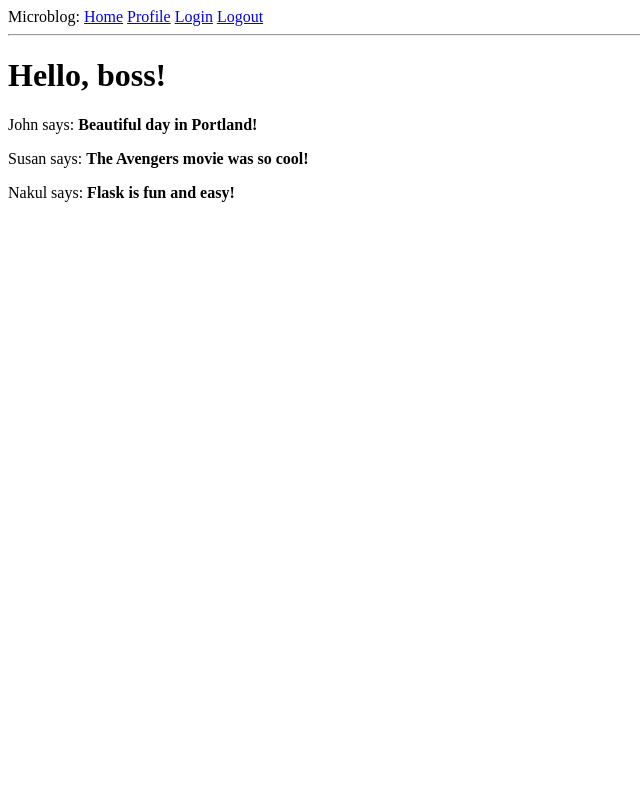
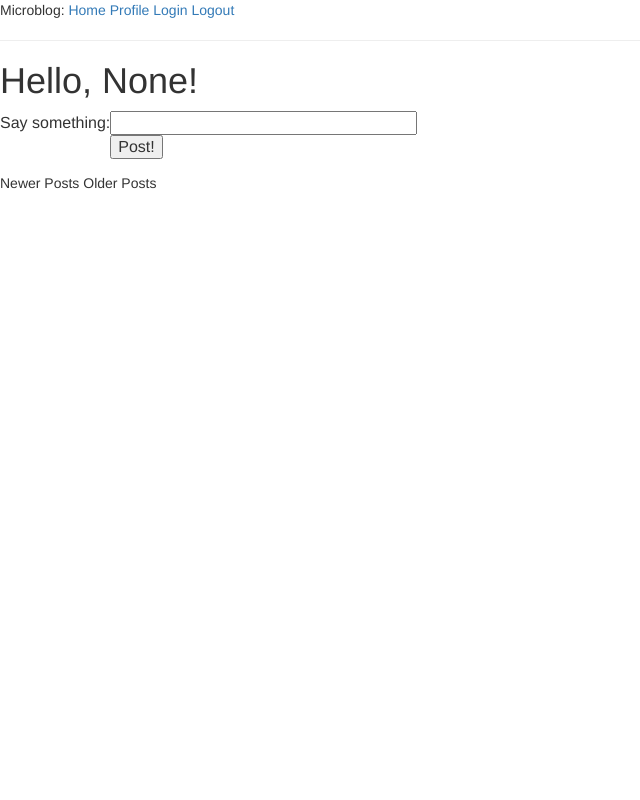
Before and after one commit to nakulpathak3/complete-microblog-flask, a Flask app: page / in a window 1280 px wide. Shown: the whole page, without its empty margins (0-640 px from the left). Run offline with Flask 2, Linux system fonts and the light colour scheme; a user stored in the database is signed in; data comes from the database, SQL or seed files in the repository; both versions use the stored data as it was after the commit; data that the repository does not hold is empty; parts of the project's set-up code (start-up, migrations or seed data) failed here and were passed over; some libraries are stand-ins or nearby versions.

Commit message:
Whatever

```diff
--- /dev/null
+++ b/Procfile.txt
@@ -0,0 +1,3 @@
+web: gunicorn app:app
+init: python db_create.py
+upgrade: python db_upgrade.py
--- a/app/forms.py
+++ b/app/forms.py
@@ -25,3 +25,7 @@
             self.nickname.errors.append('This nickname is already in use. Please choose another one.')
             return False
         return True
+
+class PostForm(Form):
+    post = StringField('post', validators=[DataRequired()])
+    content = StringField('content', validators=[DataRequired()])
--- a/app/templates/base.html
+++ b/app/templates/base.html
@@ -5,6 +5,8 @@
         {% else %}
         <title>Welcome to microblog!</title>
         {% endif %}
+        <link href="https://maxcdn.bootstrapcdn.com/bootstrap/3.3.1/css/bootstrap.min.css" rel=stylesheet>
+        <meta name="viewport" content="width=device-width, initial-scale=1.0">
     </head>
 
     <body>
@@ -30,6 +32,9 @@
 
         {% block content %}
         {% endblock %}
+
+    <script src="https://maxcdn.bootstrapcdn.com/bootstrap/3.3.1/js/bootstrap.min.js"></script>
+    <script src="https://code.jquery.com/jquery-2.1.3.min.js"></script>
     </body>
 
 </html>
--- a/app/templates/index.html
+++ b/app/templates/index.html
@@ -1,10 +1,42 @@
 {% extends "base.html" %}
 {% block content %}
 
-    <h1>Hello, {{ user.nickname }}!</h1>
+    <h1>Hello, {{ g.user.nickname }}!</h1>
 
-    {% for post in posts %}
-        <div><p>{{ post.author.nickname }} says: <b>{{ post.body }}</b></p></div>
+    <form action="" method="post" name="post">
+        {{ form.hidden_tag() }}
+        <table>
+            <tr>
+                <td>Say something: </td>
+                <td>{{ form.post(size=30, max_length=140) }}</td>
+                <td>
+                    {% for error in form.post.errors %}
+                        <span style="color: red;">[{{ error }}]</span><br>
+                    {% endfor %}
+                </td>
+            </tr>
+
+            <tr>
+                <td></td>
+                <td><input type="submit" value="Post!"></td>
+                <td></td>
+            </tr>
+        </table>
+    </form>
+
+    {% for post in posts.items %}
+        {% include 'post.html' %}
     {% endfor %}
+    {% if posts.has_prev %}
+    <a href="{{ url_for('index', page = posts.prev_num) }}"> Newer Posts </a>
+    {% else %}
+        Newer Posts
+    {% endif %}
+
+    {% if posts.has_next %}
+        <a href="{{ url_for('index', page = posts.next_num) }}"> Older Posts </a>
+    {% else %}
+        Older Posts
+    {% endif %}
 
 {% endblock %}
--- a/app/templates/post.html
+++ b/app/templates/post.html
@@ -9,4 +9,9 @@
                 {{ post.body }}
             </td>
         </tr>
+        {% if post.author.id == g.user.id %}
+        <div>
+            <a href="{{ url_for('delete', id=post.id) }}">Delete</a>
+        </div>
+        {% endif %}
 </table>
--- a/app/views.py
+++ b/app/views.py
@@ -1,9 +1,10 @@
 from flask import render_template, flash, redirect, session, url_for, request, g
 from flask.ext.login import login_user, logout_user, current_user, login_required
 from app import app, db, lm, oid
-from .forms import LoginForm, EditForm
-from models import User
+from forms import LoginForm, EditForm, PostForm
+from models import User, Post
 from datetime import datetime
+from config import POSTS_PER_PAGE
 
 @app.before_request
 def before_request():
@@ -17,28 +18,20 @@
 def load_user(id):
     return User.query.get(int(id))
 
-@app.route('/')
-@app.route('/index')
+@app.route('/', methods=['GET', 'POST'])
+@app.route('/index', methods=['GET', 'POST'])
+@app.route('/index/<int:page>', methods=['GET', 'POST'])
 @login_required
-def index():
-    user = g.user
-    posts = [
-        {
-            'author': {'nickname': 'John'},
-            'body': 'Beautiful day in Portland!'
-
-        },
-        {
-            'author': {'nickname': 'Susan'},
-            'body': 'The Avengers movie was so cool!'
-        },
-        {
-            'author': {'nickname': 'Nakul'},
-            'body': 'Flask is fun and easy!'
-        }
-
-    ]
-    return render_template('index.html', title="Home", user=user, posts=posts)
+def index(page=1):
+    form = PostForm()
+    if form.validate_on_submit():
+        post = Post(body=form.post.data, timestamp=datetime.utcnow(), author=g.user)
+        db.session.add(post)
+        db.session.commit()
+        flash("Your post is now live yo!")
+        return redirect(url_for('index'))
+    posts = g.user.followed_posts().paginate(page, POSTS_PER_PAGE, False)
+    return render_template('index.html', title="Home", form=form, posts=posts)
 
 @app.route('/login', methods=['GET', 'POST'])
 @oid.loginhandler
@@ -86,16 +79,14 @@
     return redirect(url_for('index'))
 
 @app.route('/user/<nickname>')
+@app.route('/user/<nickname>/<int:page>')
 @login_required
-def user(nickname):
+def user(nickname, page=1):
     user = User.query.filter_by(nickname=nickname).first()
-    if user == None:
+    if user is None:
         flash('User %s not found' % nickname)
         return redirect(url_for('index'))
-    posts = [
-                {'author': user, 'body': 'Test post 1'},
-                {'author': user, 'body': 'Test post 2'}
-            ]
+    posts = user.posts.paginate(page, POSTS_PER_PAGE, False)
     return render_template('user.html', user = user, posts = posts)
 
 @app.route('/edit', methods=['GET', 'POST'])
@@ -123,9 +114,9 @@
     db.session.rollback()
     return render_template('500.html'), 500
 
-@app.route('/follow/<nickname>')
+@app.route('/unfollow/<nickname>')
 @login_required
-def follow(nickname):
+def unfollow(nickname):
     user = User.query.filter_by(nickname=nickname).first()
     if user is None:
         flash("User %s not found." % nickname)
@@ -141,3 +132,37 @@
     db.session.commit()
     flash("You have stopped following" + nickname + ".")
     return redirect(url_for('user', nickname=nickname))
+
+@app.route('/follow/<nickname>')
+@login_required
+def follow(nickname):
+    user = User.query.filter_by(nickname=nickname).first()
+    if user is None:
+        flash("User %s not found." % nickname)
+        return redirect(url_for('index'))
+    if user == g.user:
+        flash("You can't follow yourself!")
+        return redirect(url_for('index'))
+    u = g.user.follow(user)
+    if u is None:
+        flash("Cannot follow user %s." % nickname)
+        return redirect(url_for('user'), nickname=nickname)
+    db.session.add(u)
+    db.session.commit()
+    flash("You are now following " + nickname + ".")
+    return redirect(url_for('user', nickname=nickname))
+
+@app.route('/delete/<int:id>')
+@login_required
+def delete(id):
+    post = Post.query.get(id)
+    if post is None:
+        flash('Post not found buddy')
+        return redirect(url_for('index'))
+    if post.author.id != g.user.id:
+        flash('Not your post to delete')
+        return redirect(url_for('index'))
+    db.session.delete(post)
+    db.session.commit()
+    flash('Your post is gone :(')
+    return redirect(url_for('index'))
--- a/tests.py
+++ b/tests.py
@@ -13,7 +13,7 @@
     def setUp(self):
         app.config['TESTING'] = True
         app.config['WTF_CSRF_ENABLED'] = False
-        app.config['SQLALCHEMY_DATABSE_URI'] = 'sqlite:///' + os.path.join(basedir, 'test.db')
+        app.config['SQLALCHEMY_DATABASE_URI'] = 'sqlite:///' + os.path.join(basedir, 'test.db')
         self.app = app.test_client()
         db.create_all()
 
```
Also changed, not shown: app/__init__.py (+12 -14 lines), app/templates/user.html (+12 -4 lines), config.py (+9 -2 lines), requirements.txt (added, +31 -0 lines), app.db, 4 other files.
